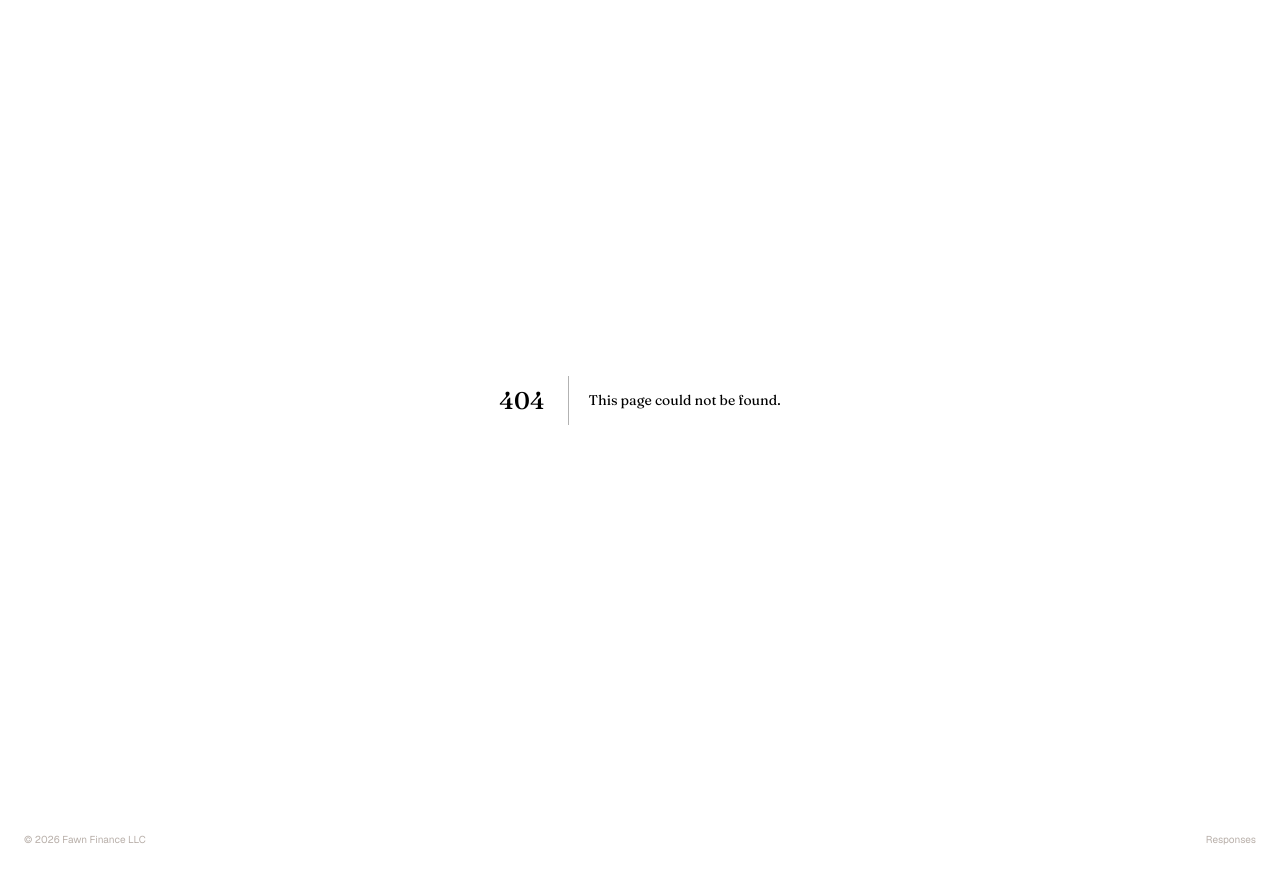
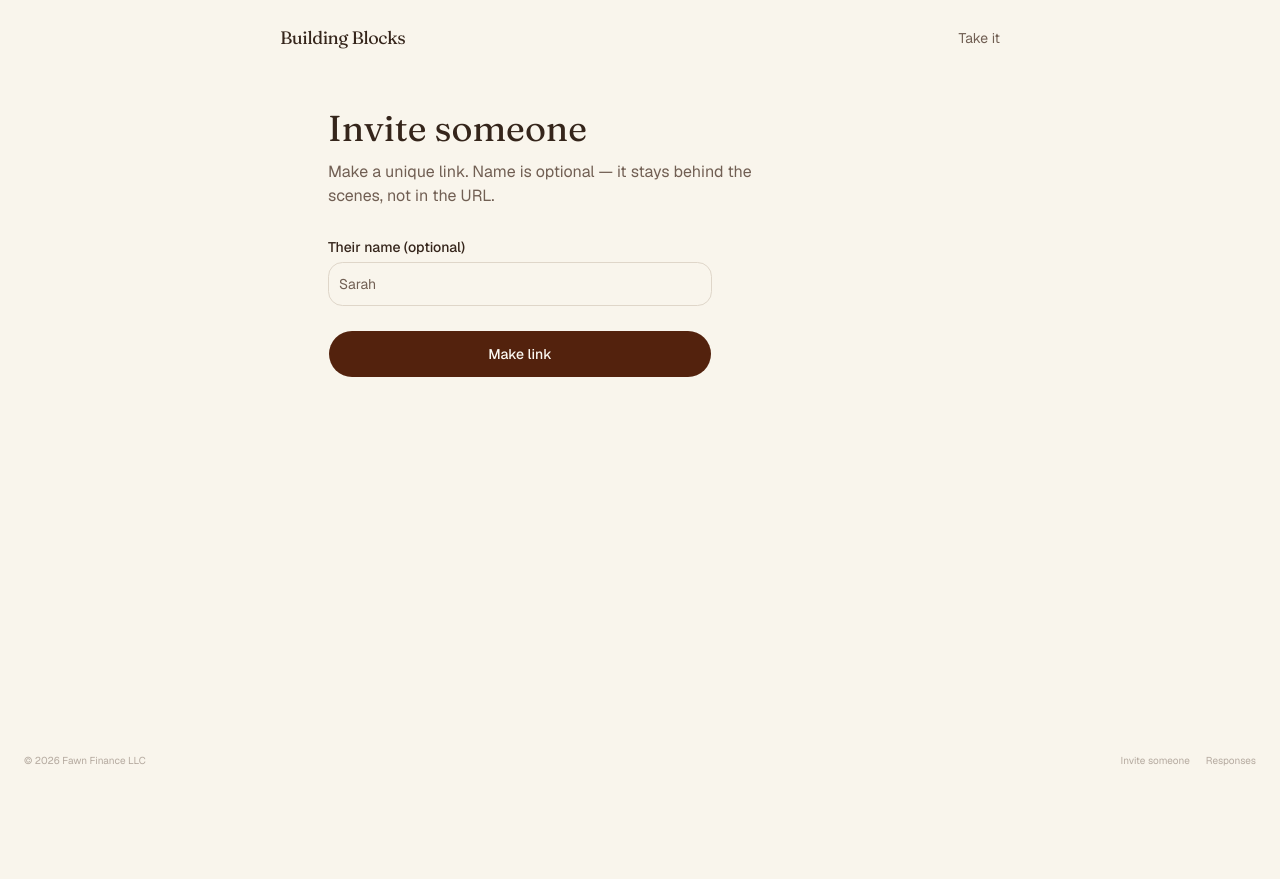
Before and after one commit to ezjarowi/building-blocks, a Next.js app: page /invite in a window 1280 px wide. Before the commit this address had no page. After the commit the page ends 800 px from the top, so only its background shows below. Built offline with nearby package versions, Linux system fonts and the light colour scheme.

Commit message:
Let anyone make an invite link; store the creator IP
Public Invite someone page. Copy or text. Password still unlocks all responses.

```diff
--- a/src/app/api/admin/login/route.ts
+++ b/src/app/api/admin/login/route.ts
@@ -3,15 +3,10 @@ import { NextResponse } from "next/server";
 import { ADMIN_COOKIE, adminSecret } from "@/lib/admin";
 import { getDb } from "@/lib/db";
 import { adminLockouts } from "@/lib/db/schema";
+import { clientIp } from "@/lib/ip";
 
 const MAX_TRIES = 3;
 const LOCK_MS = 7 * 24 * 60 * 60 * 1000;
-
-function clientIp(request: Request) {
-  const forwarded = request.headers.get("x-forwarded-for");
-  if (forwarded) return forwarded.split(",")[0]?.trim() || "unknown";
-  return request.headers.get("x-real-ip")?.trim() || "unknown";
-}
 
 export async function POST(request: Request) {
   const secret = adminSecret();
--- /dev/null
+++ b/src/app/api/invites/route.ts
@@ -0,0 +1,13 @@
+import { NextResponse } from "next/server";
+import { createInvite } from "@/lib/create-invite";
+import { clientIp } from "@/lib/ip";
+
+export async function POST(request: Request) {
+  const body = (await request.json().catch(() => null)) as { name?: string } | null;
+  const name = body?.name?.trim() ?? "";
+  const made = await createInvite({ name, ip: clientIp(request) });
+  if ("error" in made) {
+    return NextResponse.json({ error: made.error }, { status: 429 });
+  }
+  return NextResponse.json(made);
+}
--- a/src/app/api/people/route.ts
+++ b/src/app/api/people/route.ts
@@ -1,10 +1,11 @@
-import { randomBytes } from "node:crypto";
 import { desc } from "drizzle-orm";
 import { NextResponse } from "next/server";
 import { isAdmin } from "@/lib/admin";
+import { createInvite } from "@/lib/create-invite";
 import { getDb } from "@/lib/db";
 import { assessments, invites, people } from "@/lib/db/schema";
 import { invitePath } from "@/lib/invite-url";
+import { clientIp } from "@/lib/ip";
 
 export async function GET() {
   if (!(await isAdmin())) {
@@ -30,6 +31,7 @@ export async function GET() {
       createdAt: person.createdAt,
       token: personInvites[0]?.token ?? null,
       path: personInvites[0] ? invitePath(personInvites[0].token) : null,
+      createdIp: personInvites[0]?.createdIp ?? null,
       takeCount: takes.length,
       latestType: latest?.typeCode ?? null,
       latestAt: latest?.createdAt ?? null,
@@ -69,19 +71,14 @@ export async function POST(request: Request) {
   const name = body.name?.trim() ?? "";
   const expectedType = body.expectedType?.trim().toUpperCase() || null;
   const notes = body.notes?.trim() || null;
-
-  const db = getDb();
-  const [person] = await db
-    .insert(people)
-    .values({ name, expectedType, notes })
-    .returning();
-  const token = randomBytes(9).toString("base64url");
-  await db.insert(invites).values({ token, personId: person.id });
-
-  return NextResponse.json({
-    id: person.id,
-    name: person.name,
-    token,
-    path: invitePath(token),
+  const made = await createInvite({
+    name,
+    expectedType,
+    notes,
+    ip: clientIp(request),
   });
+  if ("error" in made) {
+    return NextResponse.json({ error: made.error }, { status: 429 });
+  }
+  return NextResponse.json(made);
 }
--- /dev/null
+++ b/src/app/invite/page.tsx
@@ -0,0 +1,13 @@
+import { SiteHeader } from "@/components/site-header";
+import { InviteClient } from "@/components/invite-client";
+
+export default function InvitePage() {
+  return (
+    <div className="flex min-h-full flex-col">
+      <SiteHeader />
+      <main className="mx-auto flex w-full max-w-2xl flex-1 flex-col px-6 pb-24">
+        <InviteClient />
+      </main>
+    </div>
+  );
+}
--- a/src/components/admin-dashboard.tsx
+++ b/src/components/admin-dashboard.tsx
@@ -6,9 +6,9 @@ import { Button } from "@/components/ui/button";
 import { Card } from "@/components/ui/card";
 import { Input } from "@/components/ui/input";
 import { Label } from "@/components/ui/label";
+import { SendInvite } from "@/components/send-invite";
 import { TypeCharts } from "@/components/type-charts";
 import { TypePicker } from "@/components/type-picker";
-import { invitePath, inviteText, smsHref } from "@/lib/invite-url";
 import { shortSha } from "@/lib/version";
 
 type PersonRow = {
@@ -24,6 +24,7 @@ type PersonRow = {
   latestAt: string | null;
   latestName: string | null;
   latestVerified: boolean;
+  createdIp: string | null;
 };
 
 type Take = {
@@ -45,46 +46,6 @@ type Unlinked = {
   verified: boolean;
   createdAt: string;
 };
-
-function SendInvite({
-  token,
-  name,
-  copied,
-  onCopy,
-}: {
-  token: string;
-  name: string;
-  copied: boolean;
-  onCopy: (path: string) => void;
-}) {
-  const greet = Boolean(name.trim());
-  const path = invitePath(token, greet);
-
-  function text() {
-    const url = `${window.location.origin}${path}`;
-    window.location.href = smsHref(inviteText(name, url));
-  }
-
-  return (
-    <>
-      <Button
-        type="button"
-        variant="outline"
-        className="h-11 min-w-[7rem] rounded-full px-4"
-        onClick={() => onCopy(path)}
-      >
-        {copied ? "Copied" : "Copy link"}
-      </Button>
-      <Button
-        type="button"
-        className="h-11 min-w-[5.5rem] rounded-full px-4"
-        onClick={text}
-      >
-        Text
-      </Button>
-    </>
-  );
-}
 
 export function AdminDashboard() {
   const [name, setName] = useState("");
@@ -271,6 +232,7 @@ export function AdminDashboard() {
                   person.expectedType === person.latestType
                     ? " · match"
                     : ""}
+                  {person.createdIp ? ` · from ${person.createdIp}` : ""}
                 </p>
               </div>
               <div className="flex flex-wrap gap-2">
--- /dev/null
+++ b/src/components/invite-client.tsx
@@ -0,0 +1,105 @@
+"use client";
+
+import { useState } from "react";
+import { Button } from "@/components/ui/button";
+import { Input } from "@/components/ui/input";
+import { Label } from "@/components/ui/label";
+import { SendInvite } from "@/components/send-invite";
+
+export function InviteClient() {
+  const [name, setName] = useState("");
+  const [saving, setSaving] = useState(false);
+  const [error, setError] = useState<string | null>(null);
+  const [copied, setCopied] = useState(false);
+  const [made, setMade] = useState<{ token: string; name: string } | null>(
+    null,
+  );
+
+  async function create(e: React.FormEvent) {
+    e.preventDefault();
+    setSaving(true);
+    setError(null);
+    const res = await fetch("/api/invites", {
+      method: "POST",
+      headers: { "Content-Type": "application/json" },
+      body: JSON.stringify({ name }),
+    });
+    setSaving(false);
+    if (!res.ok) {
+      const data = (await res.json().catch(() => null)) as { error?: string } | null;
+      setError(data?.error ?? "Could not make a link.");
+      return;
+    }
+    const data = (await res.json()) as { token: string; name: string };
+    setMade({ token: data.token, name: data.name });
+  }
+
+  function copy(path: string) {
+    void navigator.clipboard.writeText(`${window.location.origin}${path}`);
+    setCopied(true);
+    setTimeout(() => setCopied(false), 1500);
+  }
+
+  if (made) {
+    return (
+      <div className="flex flex-1 flex-col justify-center py-8">
+        <h1 className="font-heading text-4xl">Send it</h1>
+        <p className="mt-3 max-w-md text-muted-foreground">
+          {made.name.trim()
+            ? `This one is for ${made.name}. Copy the link or text it.`
+            : "Copy the link or text it. They can type their name when they open it."}
+        </p>
+        <div className="mt-8 flex flex-wrap gap-2">
+          <SendInvite
+            token={made.token}
+            name={made.name}
+            copied={copied}
+            onCopy={copy}
+          />
+        </div>
+        <button
+          type="button"
+          className="mt-8 w-fit text-sm text-muted-foreground underline-offset-4 hover:underline"
+          onClick={() => {
+            setMade(null);
+            setName("");
+            setCopied(false);
+          }}
+        >
+          Make another
+        </button>
+      </div>
+    );
+  }
+
+  return (
+    <form
+      onSubmit={create}
+      className="flex flex-1 flex-col justify-center py-8"
+    >
+      <h1 className="font-heading text-4xl">Invite someone</h1>
+      <p className="mt-3 max-w-md text-muted-foreground">
+        Make a unique link. Name is optional — it stays behind the scenes, not
+        in the URL.
+      </p>
+      <div className="mt-8 max-w-sm space-y-2">
+        <Label htmlFor="invite-name">Their name (optional)</Label>
+        <Input
+          id="invite-name"
+          value={name}
+          onChange={(e) => setName(e.target.value)}
+          placeholder="Sarah"
+          className="h-11"
+        />
+      </div>
+      {error ? <p className="mt-3 text-sm text-destructive">{error}</p> : null}
+      <Button
+        type="submit"
+        className="mt-6 h-12 w-full max-w-sm rounded-full px-5 sm:w-auto"
+        disabled={saving}
+      >
+        {saving ? "…" : "Make link"}
+      </Button>
+    </form>
+  );
+}
--- /dev/null
+++ b/src/components/send-invite.tsx
@@ -0,0 +1,44 @@
+"use client";
+
+import { Button } from "@/components/ui/button";
+import { invitePath, inviteText, smsHref } from "@/lib/invite-url";
+
+export function SendInvite({
+  token,
+  name,
+  copied,
+  onCopy,
+}: {
+  token: string;
+  name: string;
+  copied: boolean;
+  onCopy: (path: string) => void;
+}) {
+  const greet = Boolean(name.trim());
+  const path = invitePath(token, greet);
+
+  function text() {
+    const url = `${window.location.origin}${path}`;
+    window.location.href = smsHref(inviteText(name, url));
+  }
+
+  return (
+    <>
+      <Button
+        type="button"
+        variant="outline"
+        className="h-11 min-w-[7rem] rounded-full px-4"
+        onClick={() => onCopy(path)}
+      >
+        {copied ? "Copied" : "Copy link"}
+      </Button>
+      <Button
+        type="button"
+        className="h-11 min-w-[5.5rem] rounded-full px-4"
+        onClick={text}
+      >
+        Text
+      </Button>
+    </>
+  );
+}
--- a/src/components/site-footer.tsx
+++ b/src/components/site-footer.tsx
@@ -4,9 +4,14 @@ export function SiteFooter() {
   return (
     <footer className="mt-auto flex items-center justify-between px-6 py-8 text-[10px] text-muted-foreground/50">
       <span>© {new Date().getFullYear()} Fawn Finance LLC</span>
-      <Link href="/responses" className="hover:text-muted-foreground">
-        Responses
-      </Link>
+      <span className="flex gap-4">
+        <Link href="/invite" className="hover:text-muted-foreground">
+          Invite someone
+        </Link>
+        <Link href="/responses" className="hover:text-muted-foreground">
+          Responses
+        </Link>
+      </span>
     </footer>
   );
 }
--- /dev/null
+++ b/src/lib/create-invite.ts
@@ -0,0 +1,51 @@
+import { randomBytes } from "node:crypto";
+import { and, eq, gte, sql } from "drizzle-orm";
+import { getDb } from "@/lib/db";
+import { invites, people } from "@/lib/db/schema";
+import { invitePath } from "@/lib/invite-url";
+
+const MAX_PER_DAY = 30;
+
+export async function createInvite({
+  name,
+  expectedType,
+  notes,
+  ip,
+}: {
+  name: string;
+  expectedType?: string | null;
+  notes?: string | null;
+  ip: string;
+}) {
+  const db = getDb();
+  const since = new Date(Date.now() - 24 * 60 * 60 * 1000);
+  const [countRow] = await db
+    .select({ n: sql<number>`count(*)::int` })
+    .from(invites)
+    .where(and(eq(invites.createdIp, ip), gte(invites.createdAt, since)));
+  if ((countRow?.n ?? 0) >= MAX_PER_DAY) {
+    return { error: "Too many links from here today. Try again tomorrow." } as const;
+  }
+
+  const [person] = await db
+    .insert(people)
+    .values({
+      name,
+      expectedType: expectedType ?? null,
+      notes: notes ?? null,
+    })
+    .returning();
+  const token = randomBytes(9).toString("base64url");
+  await db.insert(invites).values({
+    token,
+    personId: person.id,
+    createdIp: ip,
+  });
+
+  return {
+    id: person.id,
+    name: person.name,
+    token,
+    path: invitePath(token, Boolean(name.trim())),
+  } as const;
+}
--- a/src/lib/db/schema.ts
+++ b/src/lib/db/schema.ts
@@ -24,6 +24,7 @@ export const invites = pgTable("invites", {
   personId: uuid("person_id")
     .notNull()
     .references(() => people.id),
+  createdIp: text("created_ip"),
   createdAt: timestamp("created_at", { withTimezone: true })
     .defaultNow()
     .notNull(),
--- /dev/null
+++ b/src/lib/ip.ts
@@ -0,0 +1,5 @@
+export function clientIp(request: Request): string {
+  const forwarded = request.headers.get("x-forwarded-for");
+  if (forwarded) return forwarded.split(",")[0]?.trim() || "unknown";
+  return request.headers.get("x-real-ip")?.trim() || "unknown";
+}
```
